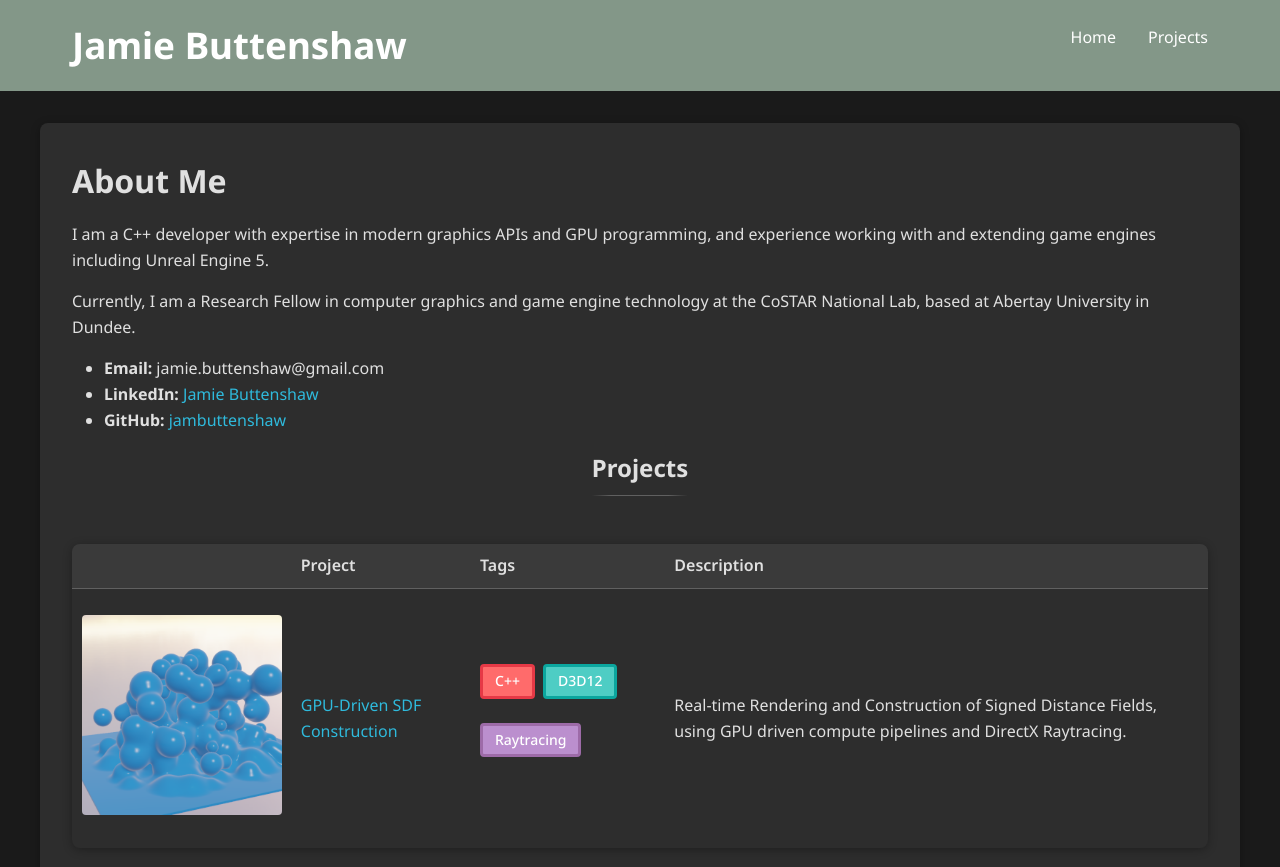
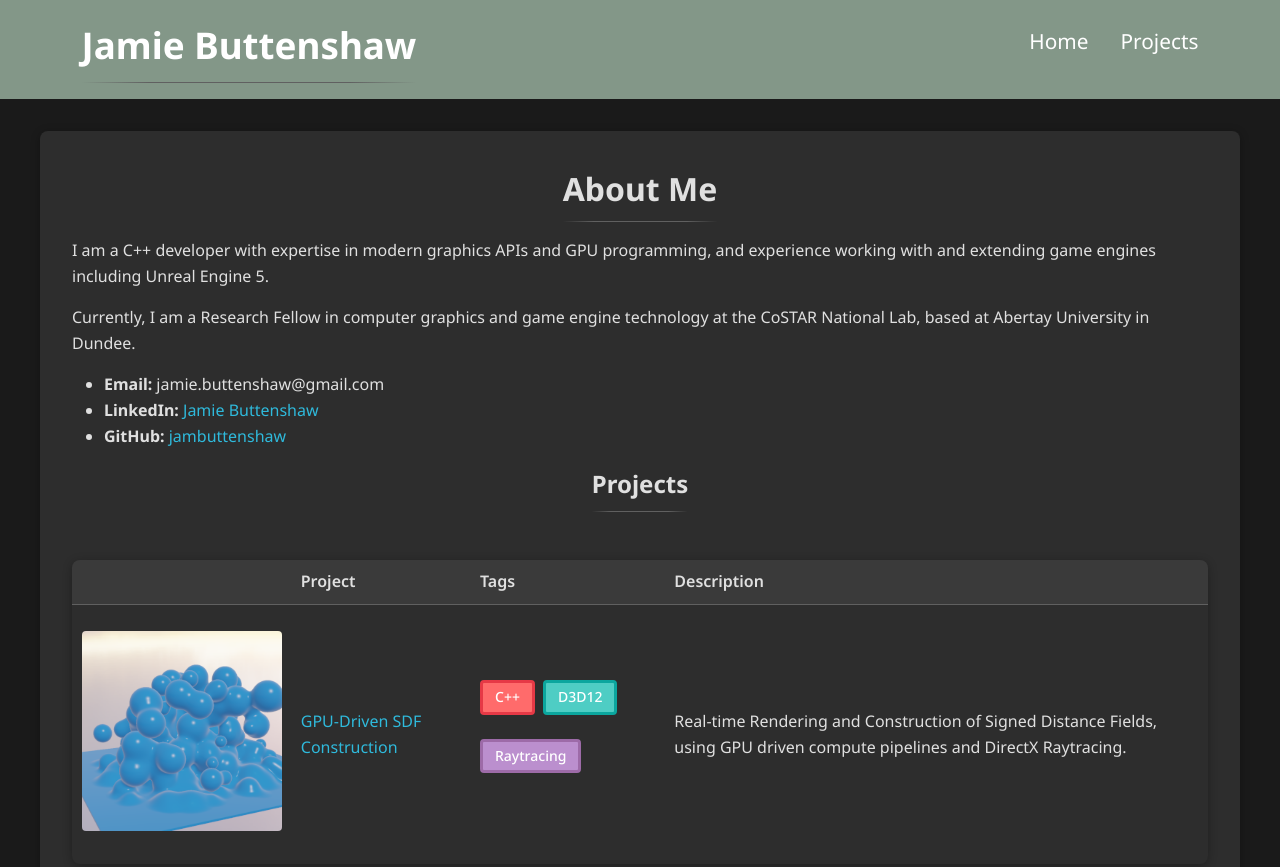
Before and after one commit to jambuttenshaw/portfolio, an Eleventy site: page index.md in a window 1280 px wide. Shown: the top 867 px of the page. Built offline with nearby package versions, Linux system fonts and the light colour scheme; Eleventy itself is replaced by a stand-in of ours; files that its build step writes are made by us from their sources.

Commit message:
Updated styling

```diff
--- a/css/style.css
+++ b/css/style.css
@@ -19,7 +19,7 @@ body {
 
 header {
   background-color: var(--color-bg-header-footer);
-  color: white;
+  color: var(--color-text-secondary);
   padding: 1rem 0;
 }
 
@@ -30,20 +30,21 @@ nav {
   justify-content: space-between;
   align-items: center;
   padding: 0 2em;
+  font-size: 1.3rem;
 }
 
 nav h1 {
   font-size: 2.3rem;
-  color: white;
+  color: var(--color-text-secondary);
 }
 
 .nav-brand {
   text-decoration: none;
-  color: white;
+  color: var(--color-text-secondary);
 }
 
 .nav-brand:hover {
-  color: white;
+  color: var(--color-text-secondary);
   text-decoration: none;
 }
 
@@ -61,13 +62,13 @@ nav ul li {
 }
 
 nav a {
-  color: white;
+  color: var(--color-text-secondary);
   text-decoration: none;
   transition: color 0.3s;
 }
 
 nav a:hover {
-  color: var(--color-accent-primary);
+  color: var(--color-accent-secondary);
 }
 
 main {
@@ -85,7 +86,7 @@ footer {
   text-align: center;
   padding: 2rem;
   background-color: var(--color-bg-header-footer);
-  color: white;
+  color: var(--color-text-secondary);
 }
 
 h1, h2, h3 {
@@ -98,7 +99,7 @@ h3 {
   font-size: 1.4rem;
 }
 
-h2 {
+h1, h2 {
   display: inline-block;
   width: auto;
   margin-left: auto;
@@ -110,7 +111,7 @@ h2 {
   transition: border-bottom-color 0.3s;
 }
 
-h2::after {
+h1::after, h2::after {
   content: '';
   position: absolute;
   bottom: 0;
@@ -121,7 +122,7 @@ h2::after {
   transition: border-bottom-color 0.3s;
 }
 
-h2:hover::after {
+h1:hover::after, h2:hover::after {
   background: linear-gradient(to right, transparent 0%, var(--color-accent-primary) 20%, var(--color-accent-primary) 80%, transparent 100%);
 }
 
--- a/css/variables.css
+++ b/css/variables.css
@@ -18,6 +18,7 @@
 
   /* Colors - Accent */
   --color-accent-primary: #2FBADC;
+  --color-accent-secondary: #DFF2D8;
 
   /* Colors - Borders & Dividers */
   --color-border: #606060;
```
